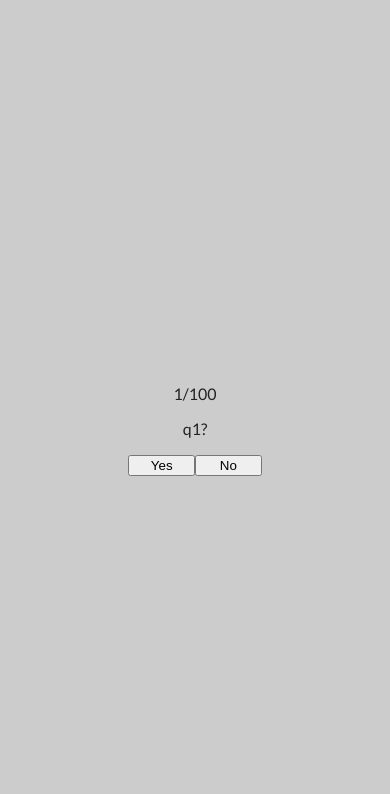
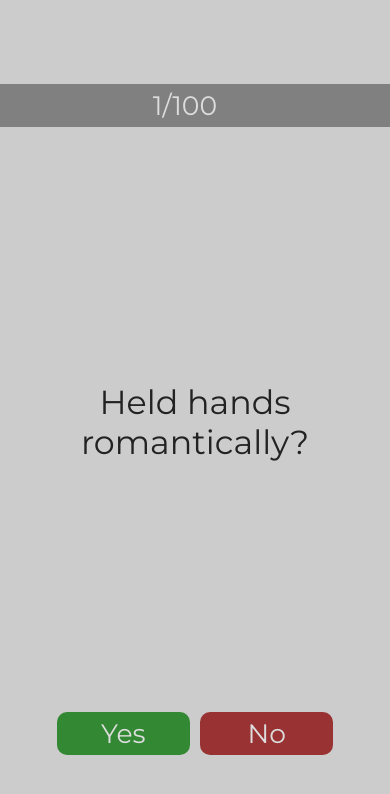
Before and after one commit to theochiu/ricepurity, a plain HTML site: page web/index.html in a window 390 px wide. Both pictures are taken after a click on the button "Take the Test". Drawn offline with nearby package versions, Linux system fonts and the light colour scheme.

Commit message:
improve css

```diff
--- a/web/index.html
+++ b/web/index.html
@@ -3,6 +3,7 @@
 
 <head>
 	<meta charset="utf-8">
+	<meta name="viewport" content="width=device-width, initial-scale=1.0">
 	<link rel="stylesheet" href="./master.css">
 	<title>New Purity Test</title>
 	<script type="text/javascript" src="./main.js"></script>
@@ -12,11 +13,12 @@
 	<div id="main">
 		<div id="info">
 			<h1>Welcome to the New Purity Test!</h1>
+			<!-- <hr> -->
 			<h2>The Rice Purity Test re-imagined.</h2>
 			<p id="quote">"Caution: This is not a bucket list. Completion of all items on this test will likely result in death."<br>–<a href="ricepuritytest.com">RicePurityTest.com</a></p>
-			<p id="explanation">Answer 'yes' to things you have done and find your purity score. Have you ever…</p>
+			<p id="explanation">Find your purity score. Have you ever…</p>
 			<div class="buttons">
-				<button onclick="start()">Take the Test</button>
+				<button onclick="start()" class="start">Take the Test</button>
 			</div>
 		</div>
 	</div>
--- a/web/main.js
+++ b/web/main.js
@@ -3,8 +3,8 @@ let questions = ["Held hands romantically?", "Been on a date?", "Been in a relat
 let weights = [ 0.5, 0.5, 0.5, 0.5, 0.5, 0.5, 0.7, 1, 0.8, 1, 1, 2, 3, 2, 2, 3, 1, 2, 3, 3, 3, 3, 3, 4, 5, 5, 5, 5, 5, 5, 5, 5, 5, 5, 5, 5, 5, 5, 6, 6, 5, 5.5, 4.5, 2, 3, 4, 4.5, 6, 2.5, 3, 4, 20, 0.8, 1.5, 2, 3, 8, 8, 6, 10, 7, 15, 20, 24, 28, 20, 8, 16, 14, 20, 10, 15, 15, 15, 20, 15, 15, 23, 25, 25, 27, 35, 35, 15, 20, 35, 40, 25, 35, 35, 35, 40, 40, 30, 40, 40, 50, 30, 100, 100];
 
 // testing values
-questions = ['q1?', 'q2?', 'q3?'],
-	weights = [1, 1.5, 3];
+// questions = ['q1?', 'q2?', 'q3?'],
+// 	weights = [1, 1.5, 3];
 
 // rice = unweighted
 // ricePoints = total purity points earned
@@ -35,8 +35,8 @@ function letter(score) {
 
 // called to show next question of test
 function nextQuestion() {
-	if (i < questions.length - 1) {
-		i++;
+	i++;
+	if (i < questions.length) {
 		weightedMax += weights[i]
 		document.getElementById('counter').innerHTML = (i + 1) + '/100';
 		document.getElementById('question').innerHTML = questions[i];
@@ -60,18 +60,18 @@ function start() {
 	document.getElementById('info').remove();
 	document.getElementById('main').innerHTML =
 		'<div id="prompt"><p id="counter">69/420</p><p id="question">r u a ' +
-		'hoe?</p><div class="buttons"><button onclick="yes()">Yes</button><' +
-		'button onclick="no()">No</button></div></div>';
+		'hoe?</p><div class="buttons"><button onclick="yes()" class="yes">Yes</button><' +
+		'button onclick="no()" class="no">No</button></div></div>';
 	nextQuestion();
 }
 
-// called after answering all questions to generate endscreen
+// called after answering all questions to generate endscreenxxxxxxxxxxxxxxxxx
 function end() {
 	document.getElementById('prompt').remove();
 	let weightedScore = Math.floor(weightedPoints / weightedMax * 100);
 	document.getElementById('main').innerHTML =
-		'<div id="end"><h1>Congratulations!</h1><p>Rice Purity Score: ' +
-		ricePoints + '/100 (' + letter(ricePoints) +
-		') </p><p>Weighted Purity Score: ' + weightedScore +
-		'/100 (' + letter(weightedScore) + ') </p></div>'
+		'<div id="end"><h1>Congratulations!</h1><p>Rice Purity Score: <stro' +
+		'ng>' + ricePoints + '/100</strong> (' + letter(ricePoints) + ') </' +
+		'p><p>Weighted Purity Score: <strong>' + weightedScore + '/100</str' +
+		'ong> (' + letter(weightedScore) + ') </p></div>'
 }
--- a/web/master.css
+++ b/web/master.css
@@ -1,9 +1,10 @@
-@import url('https://fonts.googleapis.com/css?family=Lato:100,100i,300,300i,400,400i,700,700i,900,900i|Oswald:200,300,400,500,600,700');
+/* @import url('https://fonts.googleapis.com/css?family=Lato:100,100i,300,300i,400,400i,700,700i,900,900i|Oswald:200,300,400,500,600,700'); */
+@import url('https://fonts.googleapis.com/css?family=Montserrat:100,100i,200,200i,300,300i,400,400i,500,500i,600,600i,700,700i,800,800i,900,900i');
 
 body {
 	background-color: #ccc;
 	margin: 0;
-	font-family: 'Lato', Arial, sans-serif;
+	font-family: Montserrat, sans-serif;
 	color: #222;
 }
 #main {
@@ -11,22 +12,33 @@ body {
 	width: 100%;
 	height: 100%;
 	display: table;
-	text-align: center;
 }
 #main > div {
 	display: table-cell;
 	vertical-align: middle;
+	padding: 0 calc(30% - 50pt);
+}
+#prompt {
+	text-align: center;
 }
 
 h1 {
-	font-family: 'Oswald', sans-serif;
-	margin-bottom: 0 !important;
+	margin-bottom: 5pt !important;
+	padding-bottom: 5pt !important;
+	line-height: 30pt;
+	text-align: center;
+	border-bottom: 1pt solid #888;
+	font-size: 25pt;
 }
 h2 {
 	margin-top: 0 !important;
 	font-style: italic;
 	font-weight: 500;
 	color: #666;
+	text-align: center;
+	font-size: 17pt;
+/* 	margin-top: 30pt; */
+	margin-bottom: 5%;
 }
 #quote {
 	font-weight: 400;
@@ -39,12 +51,84 @@ a:hover {
 	border-bottom: 1pt solid #888;
 }
 #explanation {
+	margin-top: 5%;
+	margin-bottom: 3pt;
 	font-size: 15pt;
 	font-weight: 600;
+	text-align: center;
 }
 .buttons {
-	width: 100vw;
+	width: 100%;
+	text-align: center;
+}
+
+@media screen and (max-width: 800px) {
+	#counter {
+		position: absolute;
+		right: 0;
+		top: 10%;
+		font-size: 20pt !important;
+		background: grey;
+		padding: 5px 10px 5px 10px;
+		border: none;
+		color: #ddd;
+		margin: 0;
+	}
+	#prompt .buttons {
+		position: absolute;
+		left: 0;
+		bottom: 10%;
+	}
+	#prompt button {
+		width: 40%;
+	}
 }
 #prompt button {
 	width: 5em;
 }
+
+button {
+	-webkit-border-radius: 10;
+	-moz-border-radius: 10;
+	border-radius: 10px;
+	color: #000000;
+	font-size: 20pt;
+	padding: 5px 10px 5px 10px;
+	border: none;
+	margin: 5px;
+	color: #ddd;
+	font-family: Montserrat, sans-serif;
+}
+
+button:hover {
+    -webkit-filter: brightness(80%);
+	-moz-filter: brightness(80%);
+	-o-filter: brightness(80%);
+	-ms-filter: brightness(80%);
+	filter: brightness(80%);
+}
+button:active {
+    -webkit-filter: brightness(60%);
+	-moz-filter: brightness(60%);
+	-o-filter: brightness(60%);
+	-ms-filter: brightness(60%);
+	filter: brightness(60%);
+}
+
+button.start {
+	background: #2255cc;
+}
+button.yes {
+	background: #338833;
+}
+button.no {
+	background: #993333;
+}
+
+#question {
+	font-size: 25pt;
+}
+#counter {
+	font-size: 15pt;
+	width: 100%;
+}
```
